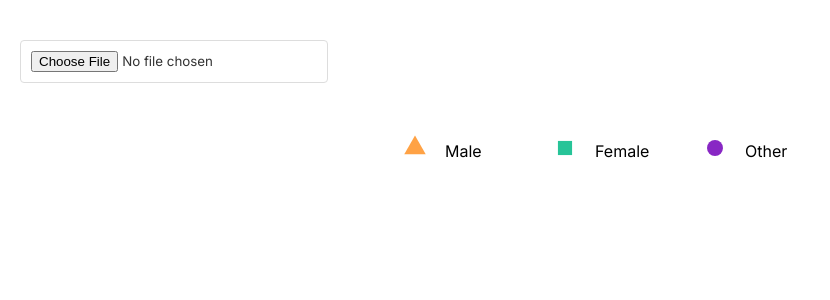
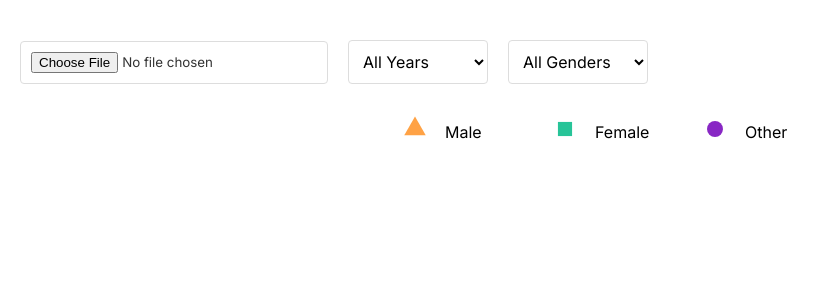
Before and after one commit to iarivera/student-sleep-patterns, a React (Create React App) app: page / in a window 1280 px wide. Shown: the top 300 px of the page, without its empty margins (0-830 px from the left). Built offline with nearby package versions, Linux system fonts and the light colour scheme.

Commit message:
added the dropdowns, tied them to the graphs

```diff
--- a/src/App.css
+++ b/src/App.css
@@ -17,6 +17,30 @@ body {
   margin: 0 auto;
 }
 
+/* Controls container */
+.controls {
+  display: flex;
+  gap: 20px;
+  align-items: center;
+  margin: 20px 0;
+}
+
+/* Filter select styling */
+.filter-select {
+  padding: 10px;
+  border: 1px solid #ddd;
+  border-radius: 4px;
+  font-family: inherit;
+  font-size: inherit;
+  background-color: white;
+  cursor: pointer;
+  min-width: 140px;
+}
+
+.filter-select:hover {
+  border-color: #999;
+}
+
 /* Legend container */
 .legend-container {
   display: flex;
@@ -26,7 +50,7 @@ body {
 
 /* File input styling */
 input[type="file"] {
-  margin: 20px 0;
+  margin: 0;
   padding: 10px;
   border: 1px solid #ddd;
   border-radius: 4px;
--- a/src/App.js
+++ b/src/App.js
@@ -7,10 +7,13 @@ import Graph4 from "./Graph4";
 import Graph5 from "./Graph5";
 import Graph6 from "./Graph6";
 import Legend from "./Legend";
+import { yearOrder, genderGroups } from "./utils";
 import "./App.css";
 
 function App() {
   const [data, setData] = useState(null);
+  const [selectedYear, setSelectedYear] = useState("All Years");
+  const [selectedGender, setSelectedGender] = useState("All Genders");
 
   const handleFileUpload = (event) => {
     const file = event.target.files[0];
@@ -27,19 +30,54 @@ function App() {
     }
   };
 
+  // Filter data based on selected year and gender
+  const filteredData = data?.filter((d) => {
+    const yearMatch =
+      selectedYear === "All Years" || d.University_Year === selectedYear;
+    const genderMatch =
+      selectedGender === "All Genders" || d.Gender === selectedGender;
+    return yearMatch && genderMatch;
+  });
+
   return (
     <div className="dashboard-container">
-      <input type="file" accept=".csv" onChange={handleFileUpload} />
+      <div className="controls">
+        <input type="file" accept=".csv" onChange={handleFileUpload} />
+        <select
+          value={selectedYear}
+          onChange={(e) => setSelectedYear(e.target.value)}
+          className="filter-select"
+        >
+          <option value="All Years">All Years</option>
+          {yearOrder.map((year) => (
+            <option key={year} value={year}>
+              {year}
+            </option>
+          ))}
+        </select>
+        <select
+          value={selectedGender}
+          onChange={(e) => setSelectedGender(e.target.value)}
+          className="filter-select"
+        >
+          <option value="All Genders">All Genders</option>
+          {genderGroups.map((gender) => (
+            <option key={gender} value={gender}>
+              {gender}
+            </option>
+          ))}
+        </select>
+      </div>
       <div className="legend-container">
         <Legend />
       </div>
       <div className="graphs-grid">
-        <Graph1 data={data} />
-        <Graph2 data={data} />
-        <Graph3 data={data} />
-        <Graph4 data={data} />
-        <Graph5 data={data} />
-        <Graph6 data={data} />
+        <Graph1 data={filteredData} />
+        <Graph2 data={filteredData} />
+        <Graph3 data={filteredData} />
+        <Graph4 data={filteredData} />
+        <Graph5 data={filteredData} />
+        <Graph6 data={filteredData} />
       </div>
     </div>
   );
```
